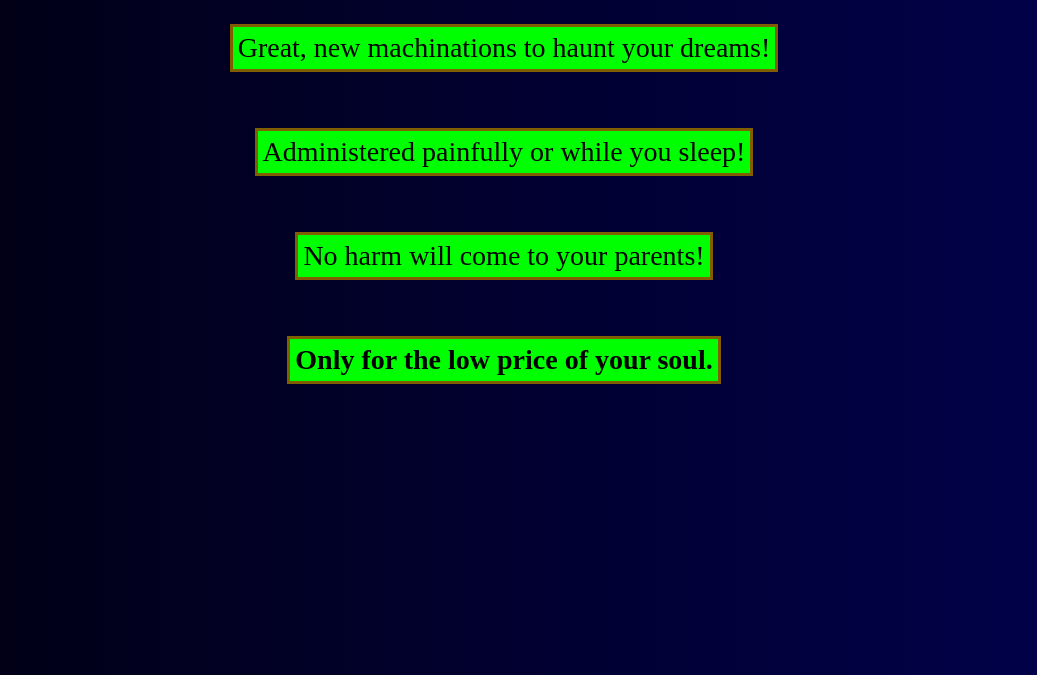
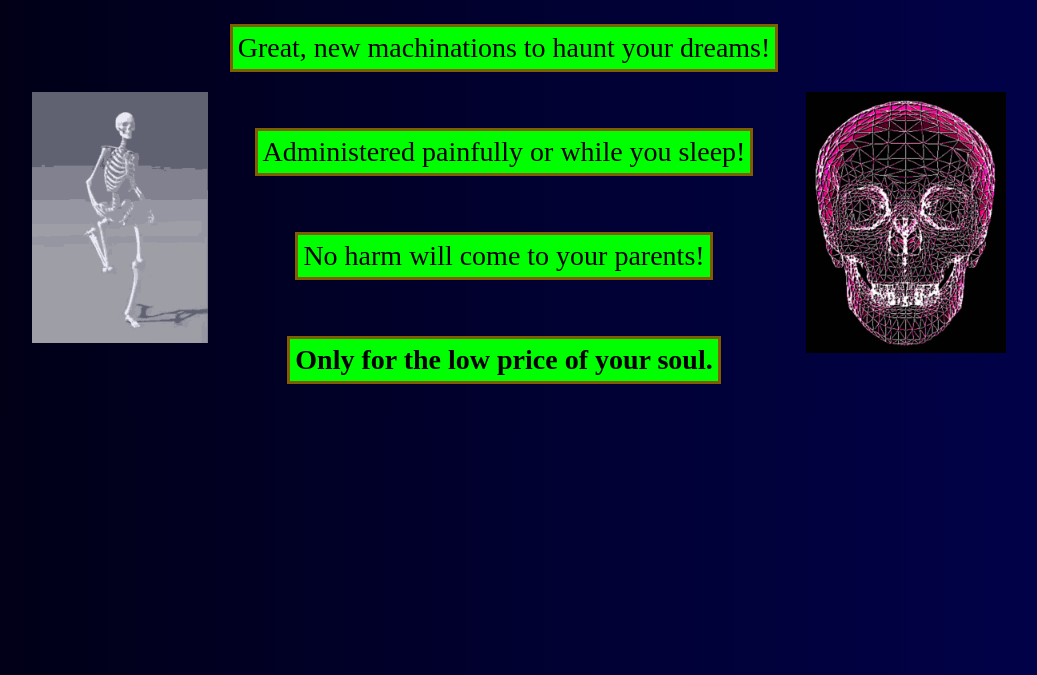
Before and after one commit to DanAkko/DanAkko.github.io, a plain HTML site: page index.html in a window 1280 px wide. Shown: the part 125-800 px from the top of the page, without its empty margins (136-1173 px from the left). Drawn offline with Linux system fonts and the light colour scheme.

Commit message:
added images

```diff
--- a/index.html
+++ b/index.html
@@ -5,6 +5,12 @@
     <link rel="icon" href="TBA">
     <link rel="stylesheet" href="styles.css">
     <title>THEY'LL NEVER KNOW</title>
+    <script>
+        setTimeout(wakeUpUser, 20000);
+        function wakeUpUser() {
+            alert("THEY FOUND YOU THEY FOUND YOU THEY FOUND YOU THEY FOUND YOU THEY FOUND YOU THEY FOUND YOU THEY FOUND YOU THEY FOUND YOU THEY FOUND YOU THEY FOUND YOU")
+        }
+    </script>
 </head>
 
 <body>
@@ -18,6 +24,12 @@
         <p class="item">No harm will come to your parents!</p>
         <p class="itembold">Only for the low price of your soul.</p>
     </div>
+    <div class="skullimage">
+        <img src="images/skull.gif" alt="you should not be here">
+    </div>
+    <div class="skeletonrunning">
+        <img src="images/szkieletor.gif" alt="you should not be here">
+    </div>
 </body>
 
 </html>
--- a/styles.css
+++ b/styles.css
@@ -34,3 +34,15 @@ img {
     flex-direction: column;
     align-items: center;
 }
+
+.skullimage {
+    float: right;
+    margin-top: -20em;
+    margin-right: 5em;
+}
+
+.skeletonrunning {
+    float: left;
+    margin-top: -20em;
+    margin-left: 10em;
+}
```
Also changed, not shown: images/skull.gif (added), images/szkieletor.gif (added).
